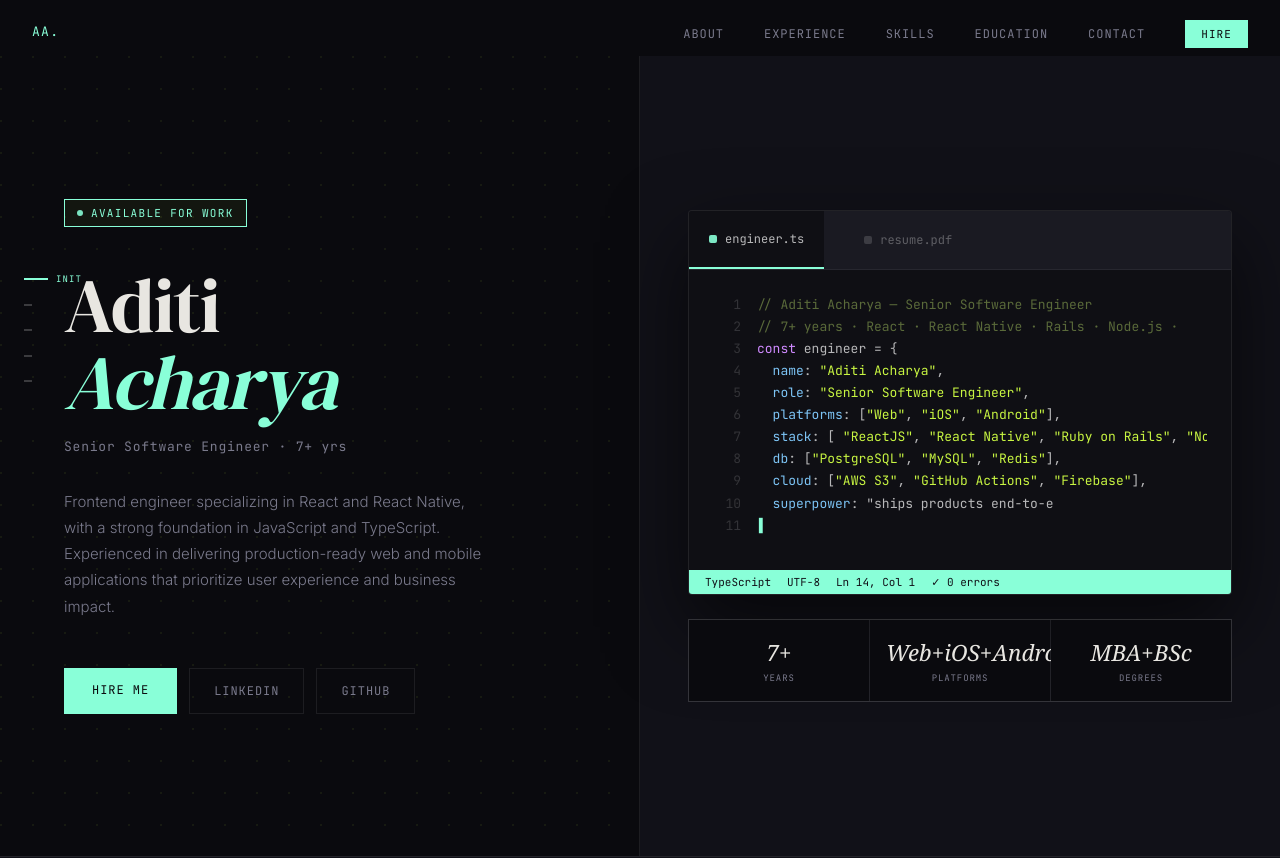
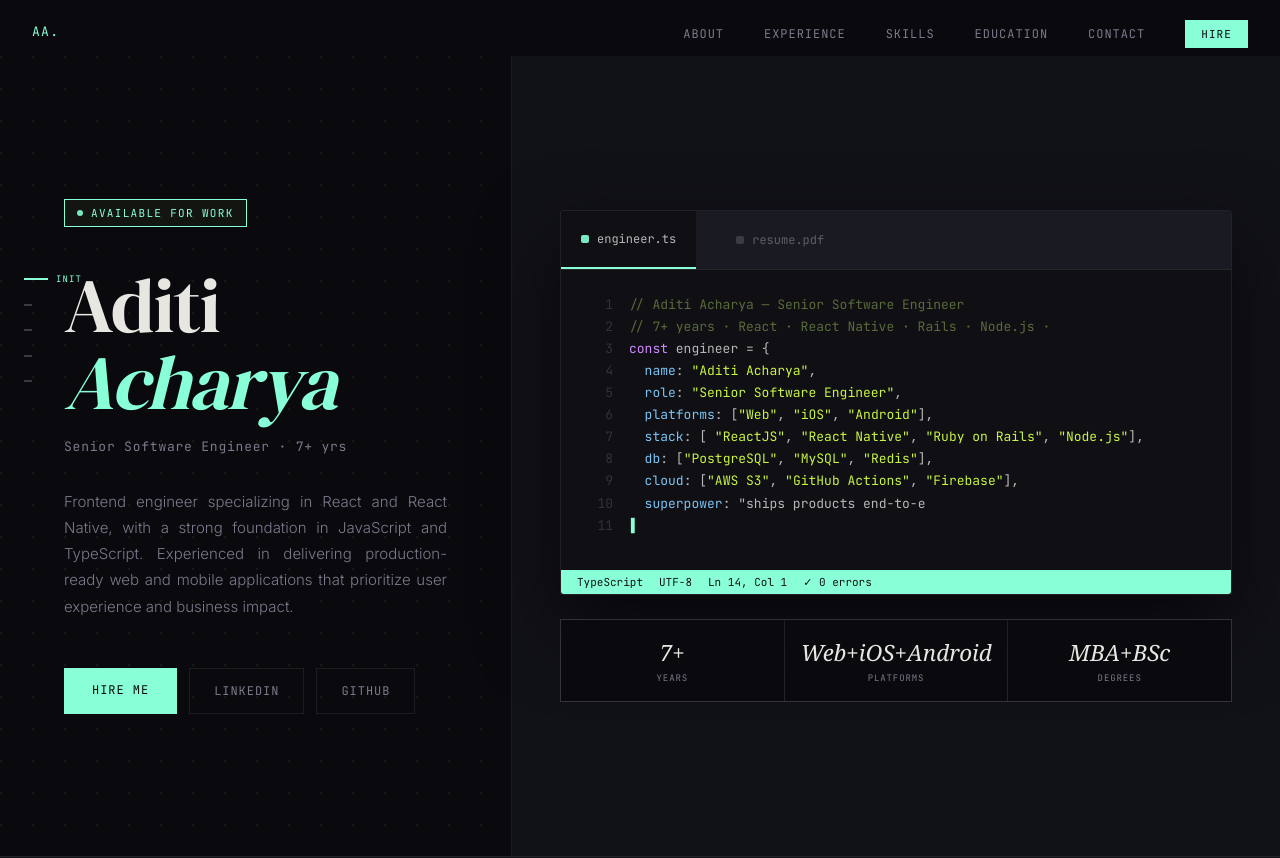
Before and after one commit to coder10101/portfolio-aditi, a React (Vite) app: page / in a window 1280 px wide. Shown: the top 858 px of the page. Built offline with nearby package versions, Linux system fonts and the light colour scheme.

Commit message:
feat: minor ui tweaks

```diff
--- a/src/components/About/About.tsx
+++ b/src/components/About/About.tsx
@@ -5,7 +5,7 @@ export function About({ booted }: { booted: boolean }) {
   return (
     <section
       id="about"
-      className="min-h-screen grid grid-cols-2 max-md:grid-cols-1"
+      className="min-h-screen grid grid-cols-[4fr_6fr] max-md:grid-cols-1"
     >
       <AboutSection />
       <CodeEditorSection booted={booted} />
--- a/src/components/About/AboutSection.tsx
+++ b/src/components/About/AboutSection.tsx
@@ -30,7 +30,7 @@ export function AboutSection() {
         </div>
 
         {/* Bio */}
-        <p className="font-sans text-[15px] leading-[1.75] text-[var(--muted-foreground)] font-light m-0 mb-12 max-w-[420px]">
+        <p className="font-sans text-[15px] leading-[1.75] text-[var(--muted-foreground)] font-light m-0 mb-12 max-w-[420px] text-justify">
           Frontend engineer specializing in React and React Native, with a
           strong foundation in JavaScript and TypeScript. Experienced in
           delivering production-ready web and mobile applications that
```
